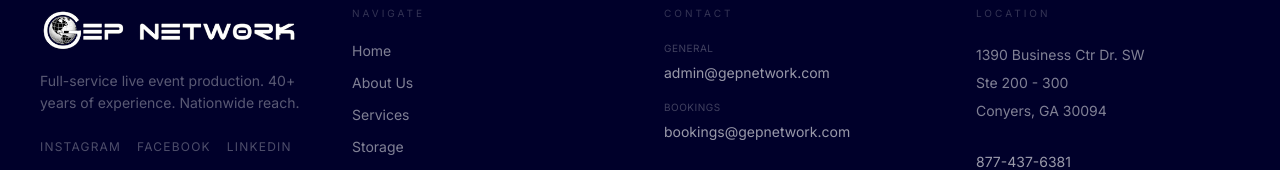
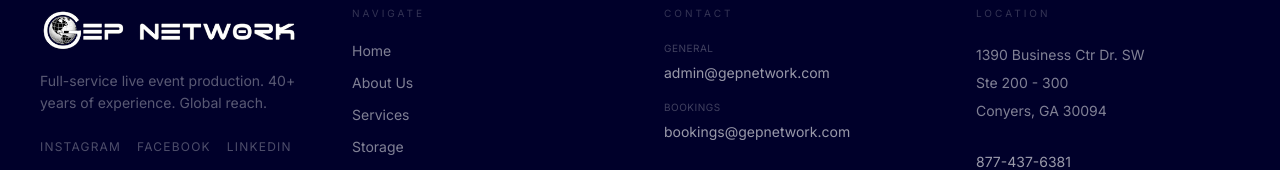
Before and after one commit to brittanyparity/gepnetwork, a React (Vite) app: page / in a window 1280 px wide. Shown: the part 6882-7052 px from the top of the page. Built offline with nearby package versions, Linux system fonts and the light colour scheme; the HTML template or start-up script is replaced by a standard one; a web font is replaced by a local one.

Commit message:
Update App.tsx

```diff
--- a/src/App.tsx
+++ b/src/App.tsx
@@ -1191,7 +1191,7 @@ function Footer() {
               className="h-12 w-auto object-contain mb-4"
             />
             <p className="text-white/35 text-sm leading-relaxed mb-6" style={{ fontFamily: 'Inter, sans-serif' }}>
-              Full-service live event production. 40+ years of experience. Nationwide reach.
+              Full-service live event production. 40+ years of experience. Global reach.
             </p>
             {/* Social */}
             <div className="flex gap-4">
```
